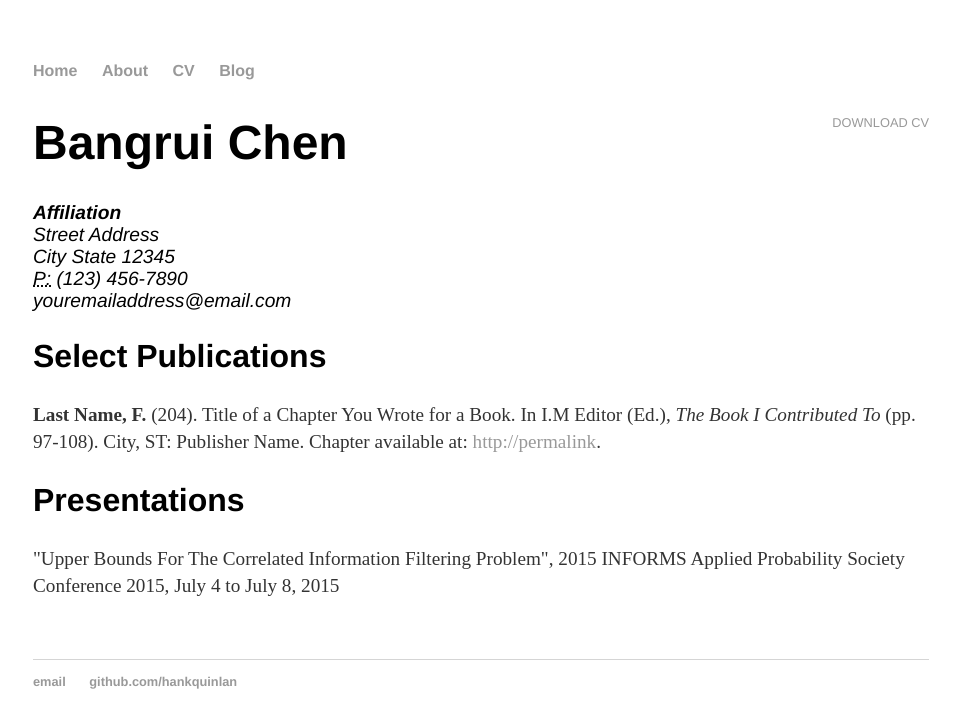
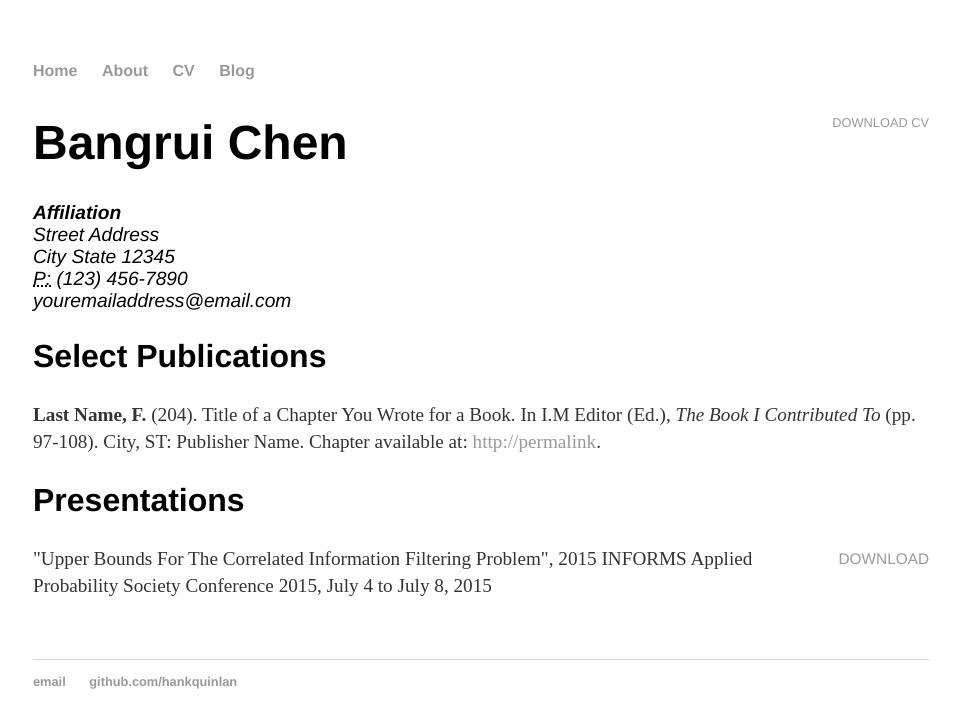
Before and after one commit to bangrui/Personal-website, a Jekyll site: the page built from cv/index.html, in a window 1280 px wide. Shown: the top 728 px of the page, without its empty margins (159-1119 px from the left). Built offline with Jekyll 4.4.1, drawn with Linux system fonts in a browser that asks for light colours.

Commit message:
Update index.html

```diff
--- a/cv/index.html
+++ b/cv/index.html
@@ -20,6 +20,7 @@ title: CV of Your Name
 
 					<h2>Presentations</h2>
 					<p>"Upper Bounds For The Correlated Information Filtering Problem",
+					<a href="APS.pdf" class="download">Download</a>
 					2015 INFORMS Applied Probability Society Conference 2015, July 4 to July 8, 2015</p>
 
 	</div>
```
